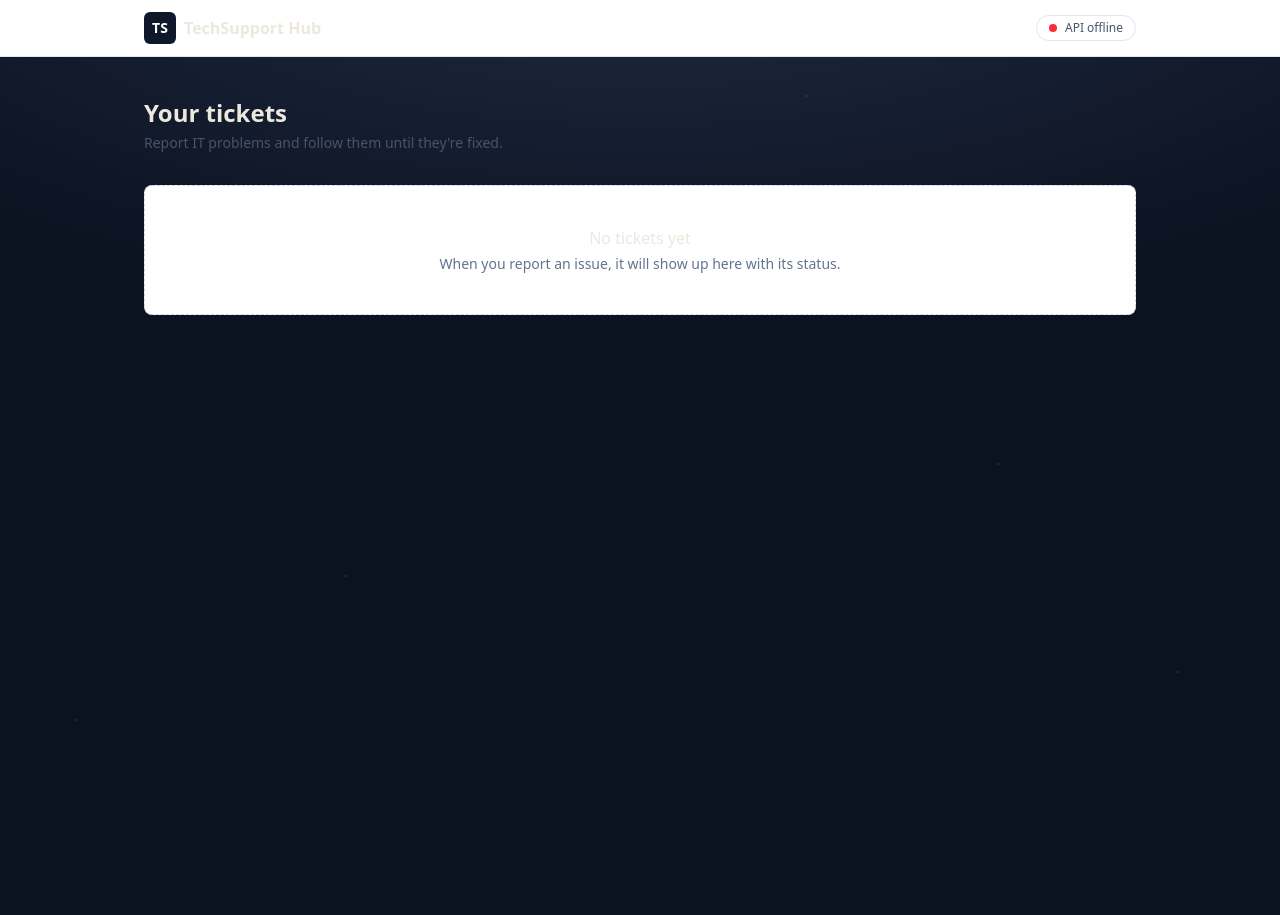
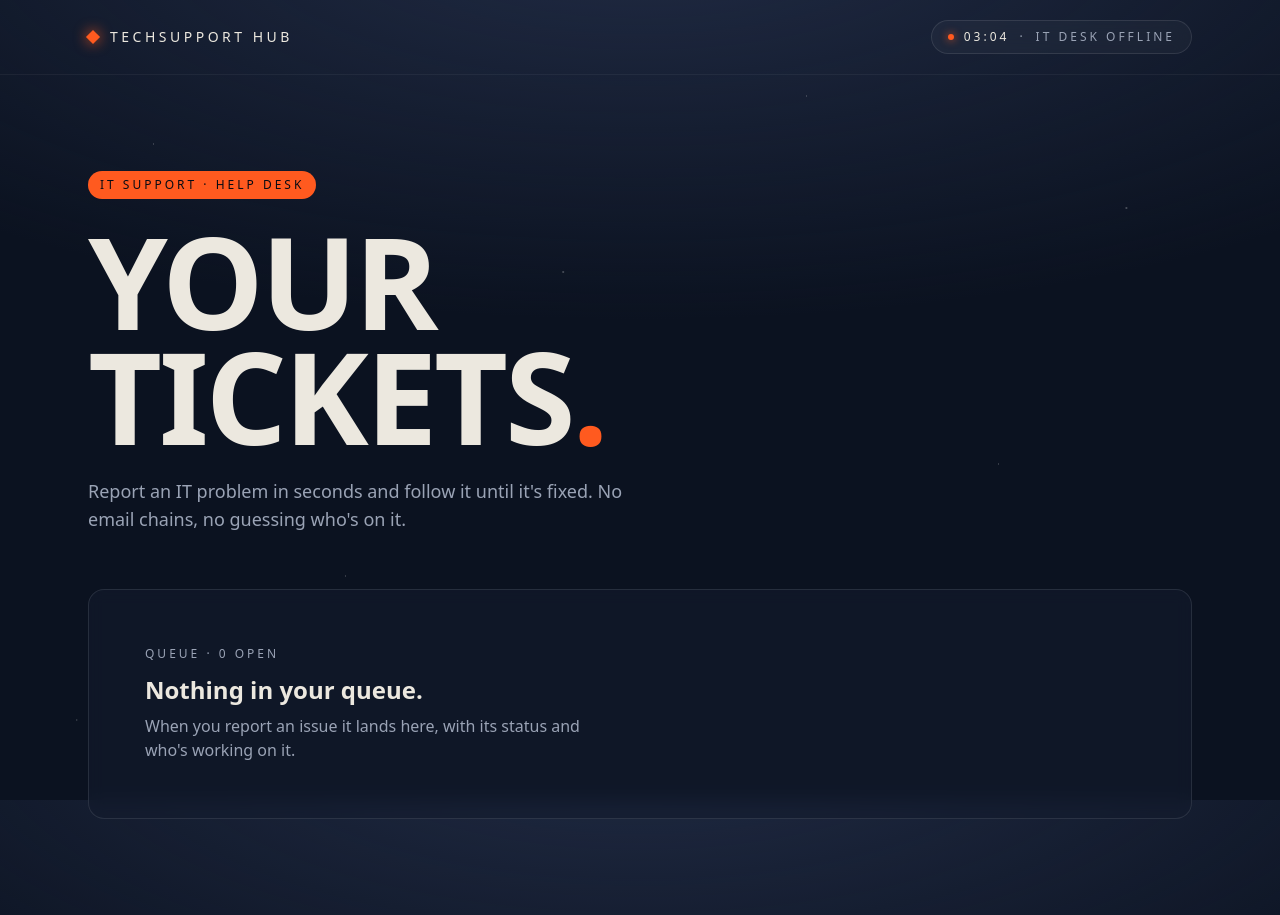
Before and after one commit to CSE-AashrithA/techsupport-hub, a React (Vite) app in the folder client/: page / in a window 1280 px wide. Before the commit the page ends 800 px from the top, so only its background shows below. Built offline with nearby package versions, Linux system fonts and the light colour scheme; no server answers.

Commit message:
redid the home page with the new midnight look

```diff
--- a/client/src/App.tsx
+++ b/client/src/App.tsx
@@ -3,30 +3,45 @@ import ApiStatus from "./components/ApiStatus";
 export default function App() {
   return (
     <div className="min-h-screen">
-      <header className="border-b border-slate-200 bg-white">
-        <div className="mx-auto flex max-w-5xl items-center justify-between px-4 py-3">
-          <div className="flex items-center gap-2">
-            <span className="grid size-8 place-items-center rounded-md bg-slate-900 text-sm font-bold text-white">
-              TS
-            </span>
-            <span className="font-semibold">TechSupport Hub</span>
+      <header className="border-b border-white/5">
+        <div className="mx-auto flex max-w-6xl items-center justify-between px-6 py-5">
+          <div className="flex items-center gap-3">
+            <span
+              className="size-2.5 rotate-45 bg-signal shadow-[0_0_14px] shadow-signal"
+              aria-hidden="true"
+            />
+            <span className="eyebrow text-sm text-cream">TechSupport Hub</span>
           </div>
           <ApiStatus />
         </div>
       </header>
 
-      <main className="mx-auto max-w-5xl px-4 py-10">
-        <h1 className="text-2xl font-semibold">Your tickets</h1>
-        <p className="mt-1 text-sm text-slate-600">
-          Report IT problems and follow them until they're fixed.
+      <main className="mx-auto max-w-6xl px-6 pt-16 pb-24 sm:pt-24">
+        <span className="eyebrow inline-block rounded-full bg-signal px-3 py-1.5 text-ink-950">
+          IT Support · Help desk
+        </span>
+
+        <h1 className="mt-6 font-display text-6xl leading-[0.9] font-bold tracking-tight uppercase sm:text-8xl lg:text-9xl">
+          Your
+          <br />
+          tickets<span className="text-signal">.</span>
+        </h1>
+
+        <p className="mt-6 max-w-xl text-lg text-mist">
+          Report an IT problem in seconds and follow it until it's fixed. No email chains, no
+          guessing who's on it.
         </p>
 
-        <div className="mt-8 rounded-lg border border-dashed border-slate-300 bg-white p-10 text-center">
-          <p className="font-medium">No tickets yet</p>
-          <p className="mt-1 text-sm text-slate-500">
-            When you report an issue, it will show up here with its status.
+        <section
+          aria-label="Your tickets"
+          className="mt-14 rounded-2xl border border-white/10 bg-ink-800/60 p-10 backdrop-blur sm:p-14"
+        >
+          <p className="eyebrow text-mist">Queue · 0 open</p>
+          <p className="mt-3 font-display text-2xl font-semibold">Nothing in your queue.</p>
+          <p className="mt-2 max-w-md text-mist">
+            When you report an issue it lands here, with its status and who's working on it.
           </p>
-        </div>
+        </section>
       </main>
     </div>
   );
--- a/client/src/components/ApiStatus.tsx
+++ b/client/src/components/ApiStatus.tsx
@@ -3,14 +3,19 @@ import { useEffect, useState } from "react";
 type Status = "checking" | "online" | "offline";
 
 const styles: Record<Status, { dot: string; label: string }> = {
-  checking: { dot: "bg-slate-400", label: "Checking API…" },
-  online: { dot: "bg-green-500", label: "API online" },
-  offline: { dot: "bg-red-500", label: "API offline" },
+  checking: { dot: "bg-mist", label: "Connecting" },
+  online: { dot: "bg-emerald-400 shadow-[0_0_8px] shadow-emerald-400", label: "IT desk online" },
+  offline: { dot: "bg-signal shadow-[0_0_8px] shadow-signal", label: "IT desk offline" },
 };
 
-// small badge in the header that pings /api/health every 30 seconds
+function formatTime(date: Date) {
+  return date.toLocaleTimeString([], { hour: "2-digit", minute: "2-digit", hour12: false });
+}
+
+// header pill: live clock + whether the api answers /api/health
 export default function ApiStatus() {
   const [status, setStatus] = useState<Status>("checking");
+  const [time, setTime] = useState(() => formatTime(new Date()));
 
   useEffect(() => {
     let cancelled = false;
@@ -25,10 +30,12 @@ export default function ApiStatus() {
     }
 
     check();
-    const timer = setInterval(check, 30_000);
+    const healthTimer = setInterval(check, 30_000);
+    const clockTimer = setInterval(() => setTime(formatTime(new Date())), 10_000);
     return () => {
       cancelled = true;
-      clearInterval(timer);
+      clearInterval(healthTimer);
+      clearInterval(clockTimer);
     };
   }, []);
 
@@ -37,9 +44,11 @@ export default function ApiStatus() {
   return (
     <span
       role="status"
-      className="inline-flex items-center gap-2 rounded-full border border-slate-200 px-3 py-1 text-xs text-slate-600"
+      className="eyebrow inline-flex items-center gap-2.5 rounded-full border border-white/10 bg-white/[0.03] px-4 py-2 text-mist backdrop-blur"
     >
-      <span className={`size-2 rounded-full ${dot}`} aria-hidden="true" />
+      <span className={`size-1.5 rounded-full ${dot}`} aria-hidden="true" />
+      <span className="text-cream tabular-nums">{time}</span>
+      <span aria-hidden="true">·</span>
       {label}
     </span>
   );
```
